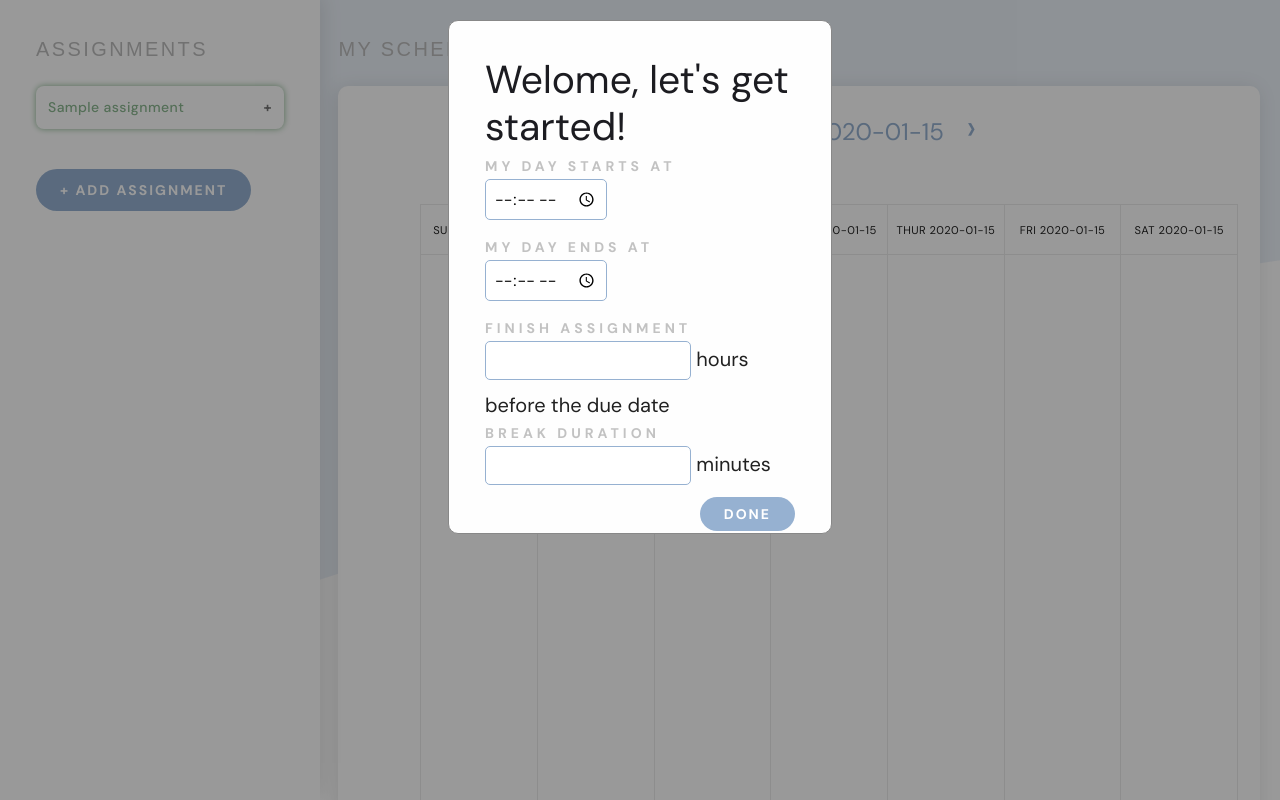
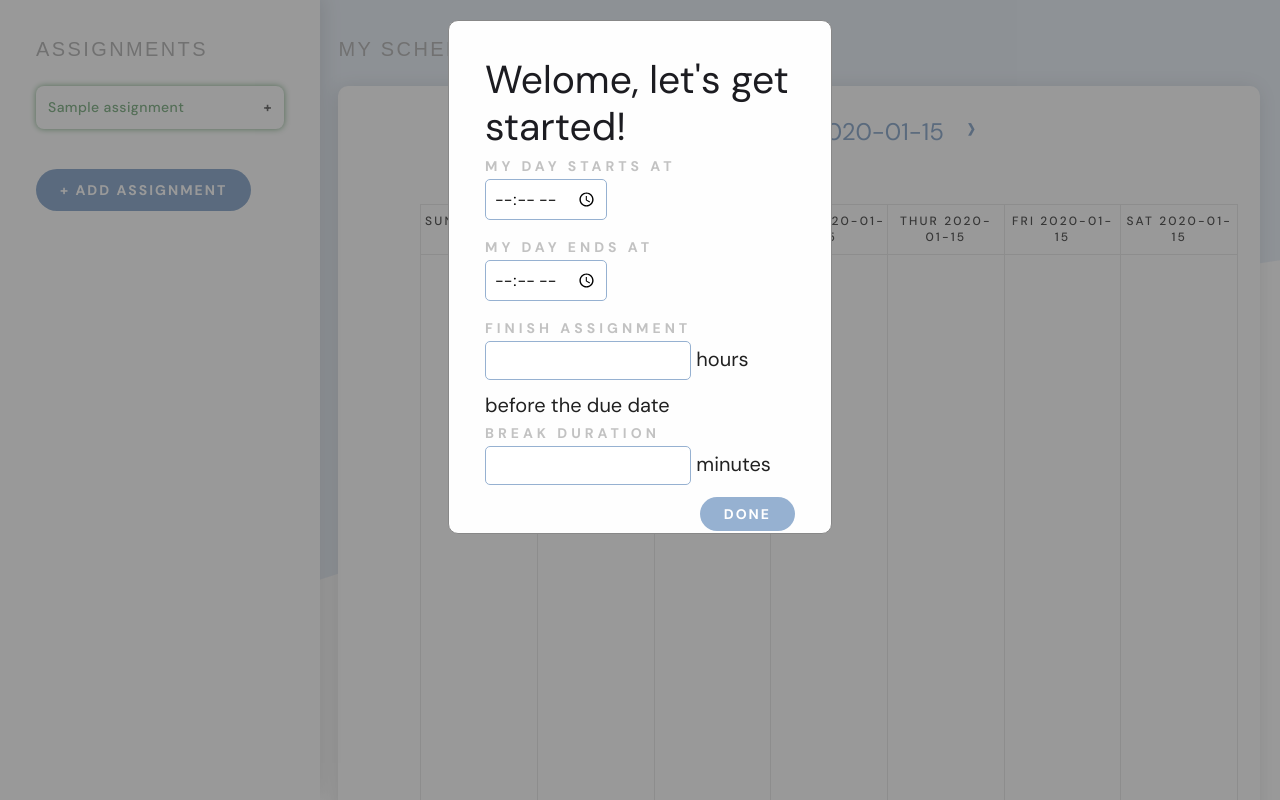
Before and after one commit to margaretchan/Docket, a Flask app: template templates/index.html in a window 1280 px wide. Run offline with Flask 2, Linux system fonts and the light colour scheme; the template is opened without the code that fills it: most values are stand-ins (such as "Sample title", 1, 10 or a date in 2020).

```diff
--- a/templates/index.html
+++ b/templates/index.html
@@ -306,6 +306,19 @@
     border-radius: 10px;
 
   }
+  span#day-label{
+    font-family: DM Sans;
+    font-style: normal;
+    font-weight: 500;
+    font-size: 12px;
+    line-height: 131.34%;
+    /* or 18px */
+
+    text-align: center;
+    letter-spacing: 0.18em;
+
+    color: #5C5C5C;
+  }
 
   div#calendar-section {
     font-family: DM Sans;
@@ -353,7 +366,8 @@
 
       <!--- Assignments --->
       {%for i in assignments%}
-      <button class="accordion">{{i['name']}}</button>
+      <button class="accordion">
+        {{i['name']}}</button>
       <div class="panel">
         <div class="panel-content">
           <div class="panel-item">
@@ -479,7 +493,7 @@
           <div class="cd-schedule__events">
             <ul>
               <li class="cd-schedule__group">
-                <div class="cd-schedule__top-info"><span>SUN {{dates[index]}} </span></div>
+                <div class="cd-schedule__top-info"><span id="day-label">SUN {{dates[index]}} </span></div>
 
                 <ul >
                   {% for i in events[6] %}
@@ -495,7 +509,7 @@
             </ul>
             </li>
             <li class="cd-schedule__group">
-              <div class="cd-schedule__top-info"><span>MON {{dates[index+1]}}</span></div>
+              <div class="cd-schedule__top-info"><span id="day-label">MON {{dates[index+1]}}</span></div>
 
               <ul>
                 {% for i in events[0] %}
@@ -513,7 +527,7 @@
             </li>
 
             <li class="cd-schedule__group">
-              <div class="cd-schedule__top-info"><span>TUE {{dates[index+2]}}</span></div>
+              <div class="cd-schedule__top-info"><span id="day-label">TUE {{dates[index+2]}}</span></div>
 
               <ul>
                 {% for i in events[1] %}
@@ -532,7 +546,7 @@
             </li>
 
             <li class="cd-schedule__group">
-              <div class="cd-schedule__top-info"><span>WED {{dates[index+3]}}</span></div>
+              <div class="cd-schedule__top-info"><span id="day-label">WED {{dates[index+3]}}</span></div>
 
               <ul>
                 {% for i in events[2] %}
@@ -550,7 +564,7 @@
             </li>
 
             <li class="cd-schedule__group">
-              <div class="cd-schedule__top-info"><span>THUR {{dates[index+4]}}</span></div>
+              <div class="cd-schedule__top-info"><span id="day-label">THUR {{dates[index+4]}}</span></div>
 
               <ul>
                 {% for i in events[3] %}
@@ -569,7 +583,7 @@
             </li>
 
             <li class="cd-schedule__group">
-              <div class="cd-schedule__top-info"><span>FRI {{dates[index+5]}}</span></div>
+              <div class="cd-schedule__top-info"><span id="day-label" >FRI {{dates[index+5]}}</span></div>
 
               <ul>
                 {% for i in events[4] %}
@@ -587,7 +601,7 @@
             </li>
 
             <li class="cd-schedule__group">
-              <div class="cd-schedule__top-info"><span>SAT {{dates[index+6]}}</span></div>
+              <div class="cd-schedule__top-info"><span id="day-label">SAT {{dates[index+6]}}</span></div>
 
               <ul>
                 {% for i in events[5] %}
```
Also changed, not shown: static/images/edit.png (added).
